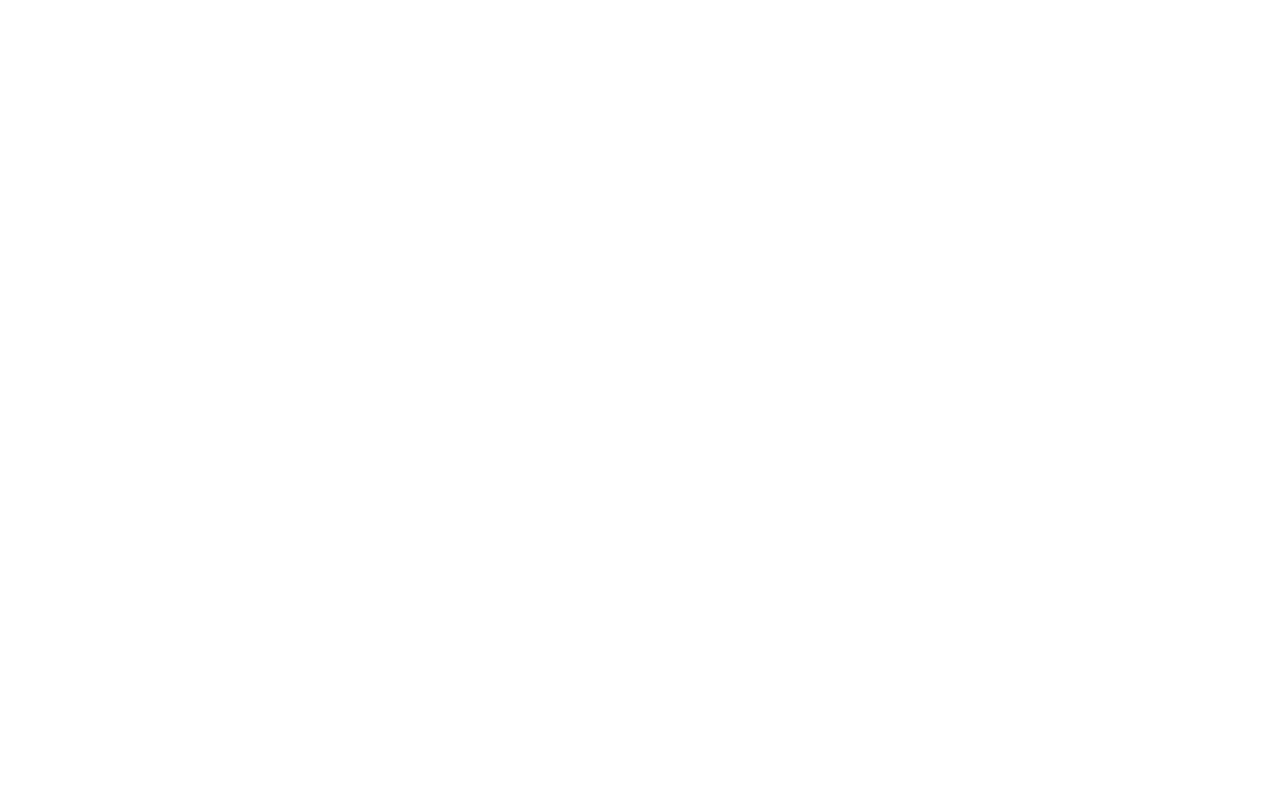
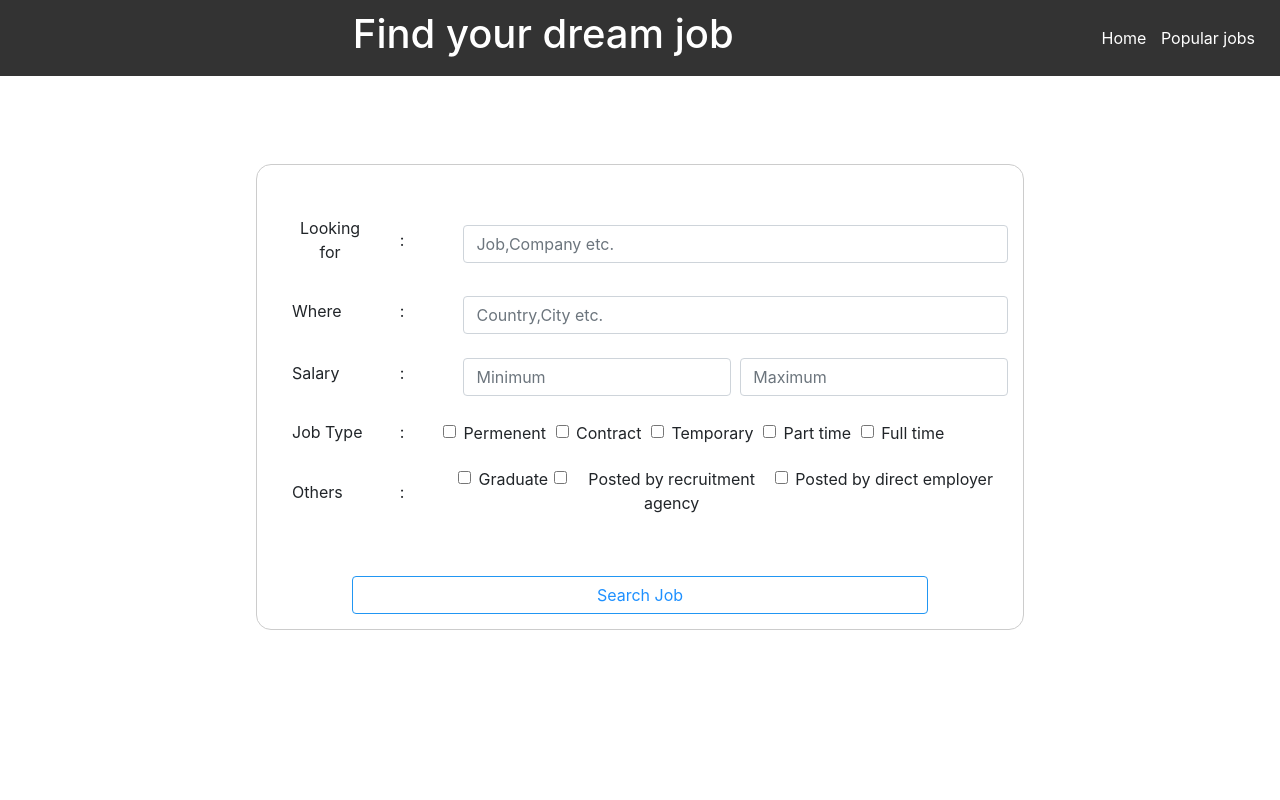
Before and after one commit to arun6820/Start_Fresh, a Flask app: page /advanced-search in a window 1280 px wide. Before the commit the page is empty. Run offline with Flask 3, Linux system fonts and the light colour scheme; some libraries are stand-ins or nearby versions.

Commit message:
advanced job search added; js script added; app.py modified

```diff
--- a/app.py
+++ b/app.py
@@ -57,15 +57,63 @@
     return render_template('job_details.html')
 
 
+
 @app.route('/advanced-search', methods=['GET', 'POST'])
 def advancedSearchTemplate():
+    if request.method == 'POST':
+        if request.headers.get('Content-Type') == 'application/json':
+            search_data = request.json
+            job_results =  api_service.advancedSearch(search_data)
+            employer_names = []
+            for job_result in job_results:
+                employer_info = {
+                    "employerId": job_result["employerId"],
+                    "employerName": job_result["employerName"]
+                }
+                employer_names.append(employer_info)
+
+            response_data = {
+            "job_results": job_results,
+            "employer_names": employer_names
+            }
+            searchResult(job_results,employer_names)
+            return jsonify(response_data)
+
+        else:
+            return render_template('advanced_search.html')
 
     return render_template('advanced_search.html')
 
 @app.route('/advanced-search_page', methods=['GET'])
 def advancedSearchTemplatePage():
+    looking = request.args.get('looking')
+    where = request.args.get('where')
+    salary_from = request.args.get('salaryFrom')
+    salary_to = request.args.get('salaryTo')
+    jobTypes = request.args.get('jobTypes')
+    otherTypes = request.args.get('otherTypes')
 
-    return render_template('search_result.html')
+    search_data = {
+        "looking": looking,
+        "where": where,
+        "salary_from": salary_from,
+        "salary_to": salary_to,
+        "jobtype": jobTypes,
+        "others": otherTypes
+    }
+
+    job_results =  api_service.advancedSearch(search_data)
+    employer_names = []
+    for job_result in job_results:
+        employer_info = {
+                    "employerId": job_result["employerId"],
+                    "employerName": job_result["employerName"]
+                }
+        employer_names.append(employer_info)
+
+    return render_template('search_result.html', job_results=job_results,employer_names=employer_names)
+
+
 
 @app.route('/popular-jobs', methods=['GET'])
 def searchPopular():
--- a/static/js/advanced_search.js
+++ b/static/js/advanced_search.js
@@ -1,5 +1,31 @@
 
-    document.addEventListener("DOMContentLoaded", function () {
-        const form = document.querySelector("form");
+document.addEventListener("DOMContentLoaded", function () {
+    const form = document.querySelector("form");
+    form.addEventListener("submit", function (event) {
+        event.preventDefault(); // Prevent the default form submission
+
+        // Get data from input fields
+        const looking = document.getElementById("looking").value;
+        const where = document.getElementById("where").value;
+        const salaryFrom = document.getElementById("salary_from").value;
+        const salaryTo = document.getElementById("salary_to").value;
+        const jobTypes = Array.from(document.querySelectorAll('input[name="jobtype"]:checked')).map(checkbox => checkbox.value);
+        const otherTypes = Array.from(document.querySelectorAll('input[name="others"]:checked')).map(checkbox => checkbox.value);
+        console.log(jobTypes);
+
+        window.location.href = `/advanced-search_page?looking=${looking}&where=${where}&salaryFrom=${salaryFrom}&salaryTo=${salaryTo}&jobTypes=${JSON.stringify(jobTypes)}&otherTypes=${JSON.stringify(otherTypes)}`;
+
+        // Create an object with the gathered data
+        const searchData = {
+            looking: looking,
+            where: where,
+            salary_from: salaryFrom,
+            salary_to: salaryTo,
+            jobtype: jobTypes,
+            others: otherTypes
+        };
+
+        console.log(searchData);
 
     });
+});
--- a/static/style/home.css
+++ b/static/style/home.css
@@ -2,7 +2,7 @@
     text-align: center;
 }
 html {
-    background: linear-gradient(-60deg, #23e2cb, black);
+
     background-repeat: no-repeat;
     min-height: 100%;
     min-width: 1024px;
@@ -168,7 +168,7 @@
     border: 1px solid #ccc;
     border-radius: 15px;
     padding: 15px;
-    width: 50vw;
+    width: 60vw;
 }
 
 
--- a/templates/advanced_search.html
+++ b/templates/advanced_search.html
@@ -0,0 +1,170 @@
+<!DOCTYPE html>
+<html>
+<head>
+    <link rel="stylesheet" href="https://stackpath.bootstrapcdn.com/bootstrap/4.5.2/css/bootstrap.min.css">
+    <link rel="stylesheet" href="https://cdnjs.cloudflare.com/ajax/libs/font-awesome/4.7.0/css/font-awesome.min.css">
+    <link rel="stylesheet" type="text/css" href="../static/style/home.css">
+    <script src="https://code.jquery.com/jquery-3.6.0.min.js"></script>
+    <script src="{{ url_for('static', filename='js/advanced_search.js') }}"></script>
+
+</head>
+<body>
+    <div class="navbar">
+        <div class="header">
+        <h1>Find your dream job</h1>
+    </div>
+        <ul>
+            <li><a href="/">Home</a></li>
+            <li><a href="/popular-jobs">Popular jobs</a></li>
+        </ul>
+
+    </div>
+    <form method="POST">
+    <span style="display:inline-block; height: 60px;"></span>
+    <div class="center">
+        <div class="advanced-search-box">
+            <span style="display:inline-block; height: 30px;"></span>
+
+            <div class="row">
+                <div class="col-2 search-item-label">
+                    <span style="display:inline-block; width: 20px;"></span>
+                    <label for="others ">Looking for</label>
+                </div>
+                <div class="col-1 search-item-label">
+                    <label for="others">:</label>
+                </div>
+                <div class="col-9 search-item-label">
+                    <input type="text" id="looking" name="looking" class="form-control" placeholder="Job,Company etc.">
+                </div>
+            </div>
+            <br/>
+
+            <div class="row">
+                <div class="col-2 search-item-label">
+                    <span style="display:inline-block; width: 20px;"></span>
+                    <label for="others ">Where</label>
+                </div>
+                <div class="col-1 search-item-label">
+                    <label for="others">:</label>
+                </div>
+                <div class="col-9 search-item-label">
+                    <input type="text" id="where" name="where" class="form-control" placeholder="Country,City etc.">
+                </div>
+            </div>
+            <br/>
+
+            <div class="row">
+
+                <div class="col-2 search-item-label">
+                    <span style="display:inline-block; width: 20px;"></span>
+                    <label for="others ">Salary</label>
+                </div>
+
+                <div class="col-1 search-item-label">
+                    <label for="others">:</label>
+                </div>
+
+                <div class="col-9 search-item-label">
+                    <input type="text" id="salary_from" name="salary_from" class="form-control" placeholder="Minimum">&nbsp;&nbsp;
+                    <input type="text" id="salary_to" name="salary_to" class="form-control" placeholder="Maximum">
+                 </div>
+            </div>
+            <br/>
+
+            <!-- checkbox for job types -->
+            <div class="row">
+                <div class="col-2 search-item-label">
+                    <span style="display:inline-block; width: 20px;"></span>
+                    <label for="others ">Job Type</label>
+                </div>
+                <div class="col-1 search-item-label">
+                    <label for="others">:</label>
+                </div>
+                <div class="col-9 search-item-label">
+                    <div >
+                        <input class="form-check-input" type="checkbox" value="permenent"  name="jobtype">
+                        <label class="form-check-label employer-label" for="flexCheckChecked">
+                            Permenent
+                        </label>
+                    </div>
+                    <span style="display:inline-block; width: 30px;"></span>
+                    <div >
+                        <input class="form-check-input" type="checkbox" value="contract"  name="jobtype">
+                        <label class="form-check-label employer-label" for="flexCheckChecked">
+                            Contract
+                        </label>
+                    </div>
+                    <span style="display:inline-block; width: 30px;"></span>
+                    <div >
+                        <input class="form-check-input" type="checkbox" value="temporary"  name="jobtype">
+                        <label class="form-check-label employer-label" for="flexCheckChecked">
+                            Temporary
+                        </label>
+                    </div>
+                    <span style="display:inline-block; width: 30px;"></span>
+                    <div >
+                        <input class="form-check-input" type="checkbox" value="partTime"  name="jobtype">
+                        <label class="form-check-label employer-label" for="flexCheckChecked">
+                            Part time
+                        </label>
+                    </div>
+                    <span style="display:inline-block; width: 30px;"></span>
+                    <div >
+                        <input class="form-check-input" type="checkbox" value="fullTime"  name="jobtype">
+                        <label class="form-check-label employer-label" for="flexCheckChecked">
+                            Full time
+                        </label>
+                    </div>
+                </div>
+            </div>
+
+
+            <!-- checkbox for other types -->
+                <div class="row">
+                    <div class="col-2 search-item-label">
+                        <span style="display:inline-block; width: 20px;"></span>
+                        <label for="others ">Others</label>
+                    </div>
+                    <div class="col-1 search-item-label">
+                        <label for="others">:</label>
+                    </div>
+                    <div class="col-9 search-item-label">
+                        <div class="search-item">
+                        <div >
+                            <input class="form-check-input" type="checkbox" value="graduate"  name="others">
+                            <label class="form-check-label employer-label" for="flexCheckChecked">
+                                Graduate
+                            </label>
+                        </div>
+                        <span style="display:inline-block; width: 30px;"></span>
+                        <div >
+                            <input class="form-check-input" type="checkbox" value="postedByRecruitmentAgency"  name="others">
+                            <label class="form-check-label " for="flexCheckChecked">
+                                Posted by recruitment agency
+                            </label>
+                        </div>
+                        <span style="display:inline-block; width: 30px;"></span>
+                        <div >
+                            <input class="form-check-input" type="checkbox" value="postedByDirectEmployer"  name="others">
+                            <label class="form-check-label employer-label" for="flexCheckChecked">
+                                Posted by direct employer
+                            </label>
+                        </div>
+                    </div>
+                    </div>
+
+
+            </div>
+
+            <span style="display:inline-block; height: 30px;"></span>
+            <button id="search-button" class="btn info" style="width: 45vw;">Search Job</button>
+            <span style="display:inline-block; height: 60px;"></span>
+
+
+        </div>
+    </div>
+    </form>
+    </div>
+
+</body>
+</html>
```
Also changed, not shown: service/api_service.py (+43 -0 lines).
